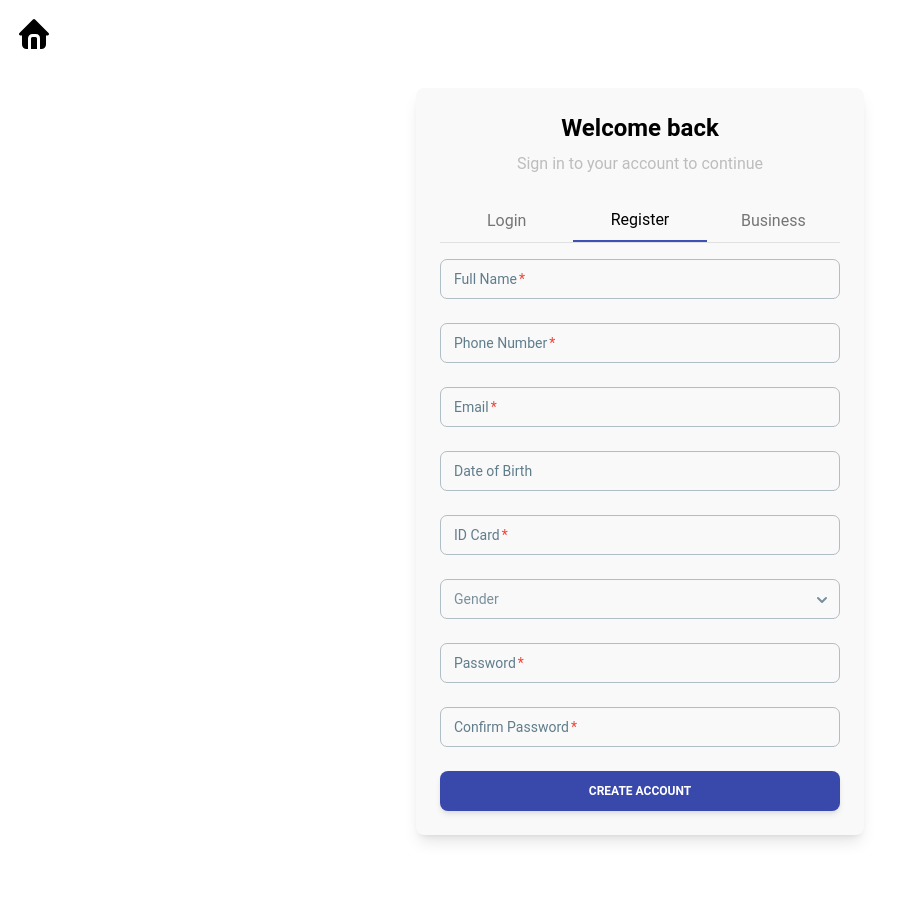
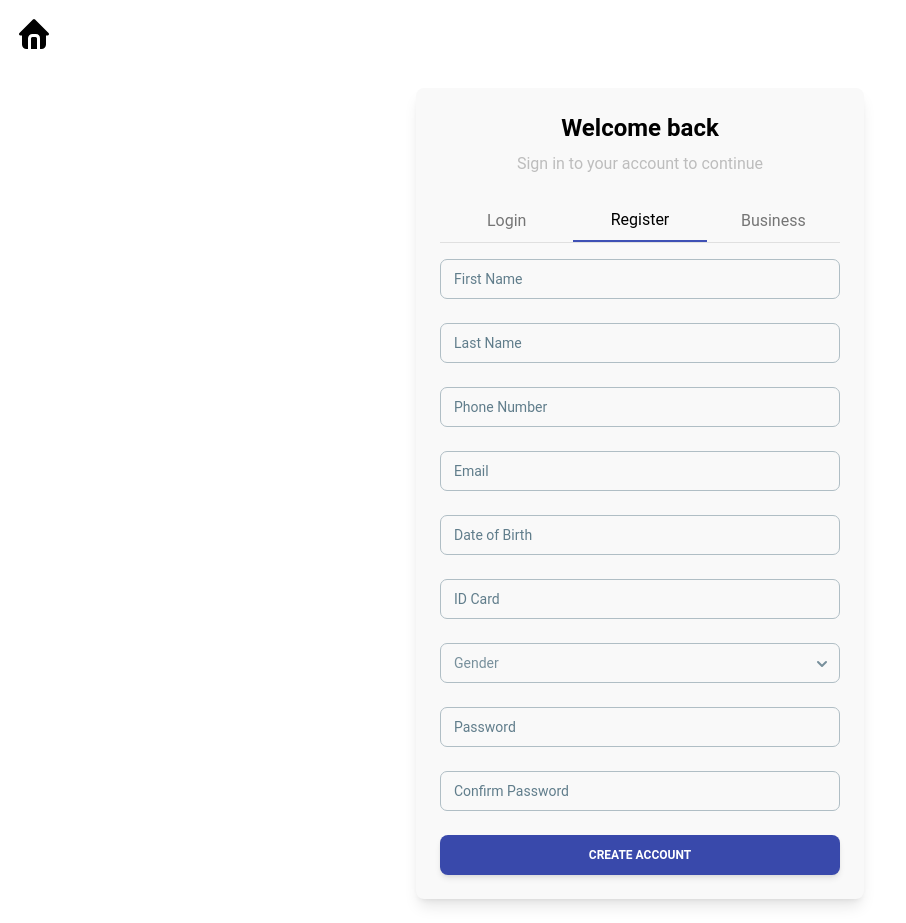
Before and after one commit to ApointmentProject/Bookzy, a React (Vite) app in the folder appointment-project/: page /login in a window 1280 px wide. Both pictures are taken after a click on the button "Register". Shown: the whole page, without its empty margins (0-906 px from the left). Before the commit the page ends 859 px from the top, so only its background shows below. Built offline with nearby package versions, Linux system fonts and the light colour scheme; no server answers.

Commit message:
feat: implemented React Hook Forms and Yup (Form Validation Libraries). Added User Register form validation

```diff
--- a/appointment-project/package.json
+++ b/appointment-project/package.json
@@ -10,6 +10,7 @@
     "preview": "vite preview"
   },
   "dependencies": {
+    "@hookform/resolvers": "^4.1.3",
     "@material-tailwind/react": "^2.1.10",
     "aos": "^2.3.4",
     "date-fns": "^4.1.0",
@@ -20,9 +21,11 @@
     "react-day-picker": "^9.6.2",
     "react-dom": "^18.3.1",
     "react-fast-marquee": "^1.6.5",
+    "react-hook-form": "^7.54.2",
     "react-icons": "^5.5.0",
     "react-router-dom": "^7.1.0",
-    "typescript-language-server": "^4.3.3"
+    "typescript-language-server": "^4.3.3",
+    "yup": "^1.6.1"
   },
   "devDependencies": {
     "@types/react": "18.2.42",
--- a/appointment-project/src/components/forms/RegisterUser.tsx
+++ b/appointment-project/src/components/forms/RegisterUser.tsx
@@ -1,98 +1,106 @@
 import { useTheme } from "../../context/ThemeContext";
 import { Input, Select, Option, Popover, PopoverHandler, PopoverContent, Button } from "@material-tailwind/react";
 import { DayPicker } from "react-day-picker";
-import 'react-day-picker/dist/style.css';
-import { useState } from "react";
+import "react-day-picker/dist/style.css";
 import { format } from "date-fns";
+import { useForm, Controller } from "react-hook-form";
+import { yupResolver } from "@hookform/resolvers/yup";
+import { UserRegistrationFormData, userRegistrationSchema } from "../../validations/validateUserRegistration.ts";
 
 export default function RegisterUser() {
     const { isDarkMode } = useTheme();
     const inputColor = isDarkMode ? "white" : "blue";
-  const [selectedDate, setSelectedDate] = useState<Date | undefined>(undefined);
+
+    const { register, handleSubmit, formState: { errors }, control } = useForm<UserRegistrationFormData>({
+        resolver: yupResolver(userRegistrationSchema),
+        mode: "onBlur",
+        reValidateMode: "onSubmit",
+        shouldUseNativeValidation: false
+    });
+
+    const submitForm = (data: UserRegistrationFormData) => {
+        console.log("Form Data:", data);
+        console.log(errors);
+    };
 
     return (
-    <form className={`space-y-6 ${isDarkMode ? "text-white" : "text-gray-700"}`}>
-      <Input
-        color={inputColor}
-        label="Full Name"
-        type="text"
-        placeholder="John Doe"
-        required crossOrigin={undefined}
-      />
+        <form className={`space-y-6 ${isDarkMode ? "text-white" : "text-gray-700"}`} onSubmit={handleSubmit(submitForm)}>
+            <div>
+                <Input {...register("firstName")} color={inputColor} label="First Name" type="text" crossOrigin={undefined}/>
+                <p className="text-red-500 text-sm mt-2">{errors.firstName?.message}</p>
+            </div>
 
-      <Input
-        color={inputColor}
-        label="Phone Number"
-        type="tel"
-        placeholder="Enter your phone number"
-        required crossOrigin={undefined}
-      />
+            <div>
+                <Input {...register("lastName")} color={inputColor} label="Last Name" type="text" crossOrigin={undefined}/>
+                <p className="text-red-500 text-sm mt-2">{errors.lastName?.message}</p>
+            </div>
 
-      <Input
-        color={inputColor}
-        label="Email"
-        type="email"
-        placeholder="name@example.com"
-        required crossOrigin={undefined}
-      />
+            {/* Teléfono y Correo Electrónico */}
+            <div>
+                <Input {...register("phoneNumber")} color={inputColor} label="Phone Number" type="tel" crossOrigin={undefined}/>
+                <p className="text-red-500 text-sm mt-2">{errors.phoneNumber?.message}</p>
+            </div>
 
-      {/* Date Picker integrated in an Input */}
+            <div>
+                <Input {...register("email")} color={inputColor} label="Email" type="email"  crossOrigin={undefined}/>
+                <p className="text-red-500 text-sm mt-2">{errors.email?.message}</p>
+            </div>
+
+            {/* Date Picker */}
+            <div>
+                <Controller
+                    name="dateOfBirth"
+                    control={control}
+                    render={({ field }) => (
                         <Popover placement="bottom-start">
                             <PopoverHandler>
-          <Input
-            label="Date of Birth"
-            value={selectedDate ? format(selectedDate, "dd/MM/yyyy") : ""}
-            readOnly
-            className="cursor-pointer"
-            color={inputColor} crossOrigin={undefined}
-          />
+                                <Input label="Date of Birth" value={field.value ? format(new Date(field.value), "dd/MM/yyyy") : ""} readOnly className="cursor-pointer" color={inputColor} crossOrigin={undefined}/>
                             </PopoverHandler>
                             <PopoverContent className={`p-2 rounded-md shadow-lg ${isDarkMode ? "bg-gray-800 text-white" : "bg-white text-gray-700"}`}>
-          <DayPicker
-            mode="single"
-            selected={selectedDate}
-            onSelect={(date) => setSelectedDate(date)}
-            className="border-none"
-          />
+                                <DayPicker mode="single" selected={field.value ? new Date(field.value) : undefined} onSelect={(date) => field.onChange(date?.toISOString())} />
                             </PopoverContent>
                         </Popover>
+                    )}
+                />
+                <p className="text-red-500 text-sm mt-2">{errors.dateOfBirth?.message}</p>
+            </div>
 
-      <Input
-        color={inputColor}
-        label="ID Card"
-        type="text"
-        required crossOrigin={undefined}
-      />
+            {/* Cédula */}
+            <div>
+                <Input {...register("idCard")} color={inputColor} label="ID Card" type="text" crossOrigin={undefined}/>
+                <p className="text-red-500 text-sm mt-2">{errors.idCard?.message}</p>
+            </div>
 
-      <Select
-        label="Gender"
-        color={isDarkMode ? "blue-gray" : "blue"}
-        className="min-w-full"
-      >
+            {/* Select de Género */}
+            <div>
+                <Controller
+                    name="gender"
+                    control={control}
+                    render={({ field }) => (
+                        <Select label="Gender" color={isDarkMode ? "blue-gray" : "blue"} className="min-w-full" value={field.value} onChange={(e) => field.onChange(e)}>
                             <Option value="male">Male</Option>
                             <Option value="female">Female</Option>
                             <Option value="other">Other</Option>
                             <Option value="prefer-not-to-say">Prefer not to say</Option>
                         </Select>
+                    )}
+                />
+                <p className="text-red-500 text-sm mt-2">{errors.gender?.message}</p>
+            </div>
 
-      <Input
-        color={inputColor}
-        label="Password"
-        type="password"
-        required crossOrigin={undefined}
-      />
+            {/* Contraseña y Confirmación */}
+            <div>
+                <Input {...register("password")} color={inputColor} label="Password" type="password" crossOrigin={undefined}/>
+                <p className="text-red-500 text-sm mt-2">{errors.password?.message}</p>
+            </div>
 
-      <Input
-        color={inputColor}
-        label="Confirm Password"
-        type="password"
-        required crossOrigin={undefined}
-      />
+            <div>
+                <Input {...register("confirmPassword")} color={inputColor} label="Confirm Password" type="password" crossOrigin={undefined}/>
+                <p className="text-red-500 text-sm mt-2">{errors.confirmPassword?.message}</p>
+            </div>
 
-      <Button
-        fullWidth
-        className="flex items-center justify-center gap-2 py-3 px-4 mt-4 bg-indigo-600 hover:bg-indigo-700"
-      >
+            {/* Botón de Enviar */}
+            <Button fullWidth className="flex items-center justify-center gap-2 py-3 px-4 mt-4 bg-indigo-600 hover:bg-indigo-700" type="submit">
                 Create Account
             </Button>
         </form>
--- /dev/null
+++ b/appointment-project/src/validations/validateUserRegistration.ts
@@ -0,0 +1,52 @@
+import * as yup from "yup";
+
+export type UserRegistrationFormData = {
+    firstName: string;
+    lastName: string;
+    phoneNumber: string;
+    email: string;
+    dateOfBirth: Date;
+    idCard: string;
+    gender: string;
+    password: string;
+    confirmPassword: string;
+};
+
+const phoneNumberRegex = /^((\\+[1-9]{1,4}[ \\-]*)|(\\([0-9]{2,3}\\)[ \\-]*)|([0-9]{2,4})[ \\-]*)*?[0-9]{3,4}?[ \\-]*[0-9]{3,4}?$/
+const idCardRegex = /^\d{12}$/;
+
+export const userRegistrationSchema = yup.object().shape({
+    firstName: yup.string()
+        .required("El nombre es obligatorio"),
+
+    lastName: yup.string()
+        .required("El apellido es obligatorio"),
+
+    phoneNumber: yup.string()
+        .matches(phoneNumberRegex, "Número de teléfono inválido")
+        .required("El número de teléfono es obligatorio"),
+
+    email: yup.string()
+        .email("Correo inválido")
+        .required("El email es obligatorio"),
+
+    dateOfBirth: yup.date()
+        .typeError("La fecha de nacimiento debe ser válida")
+        .required("La fecha de nacimiento es obligatoria"),
+
+    idCard: yup.string()
+        .matches(idCardRegex, "La cédula debe tener exactamente 12 dígitos y solo números")
+        .required("El ID Card es obligatorio"),
+
+    gender: yup.string()
+        .required("El género es obligatorio"),
+
+    password: yup.string()
+        .min(5, "La contraseña debe tener al menos 5 caracteres")
+        .max(15, "La contraseña no puede tener más de 15 caracteres")
+        .required("La contraseña es obligatoria"),
+
+    confirmPassword: yup.string()
+        .oneOf([yup.ref("password")], "Las contraseñas no coinciden")
+        .required("Debe confirmar la contraseña")
+});
```
Lines whose indentation alone changed are shown as unchanged.
